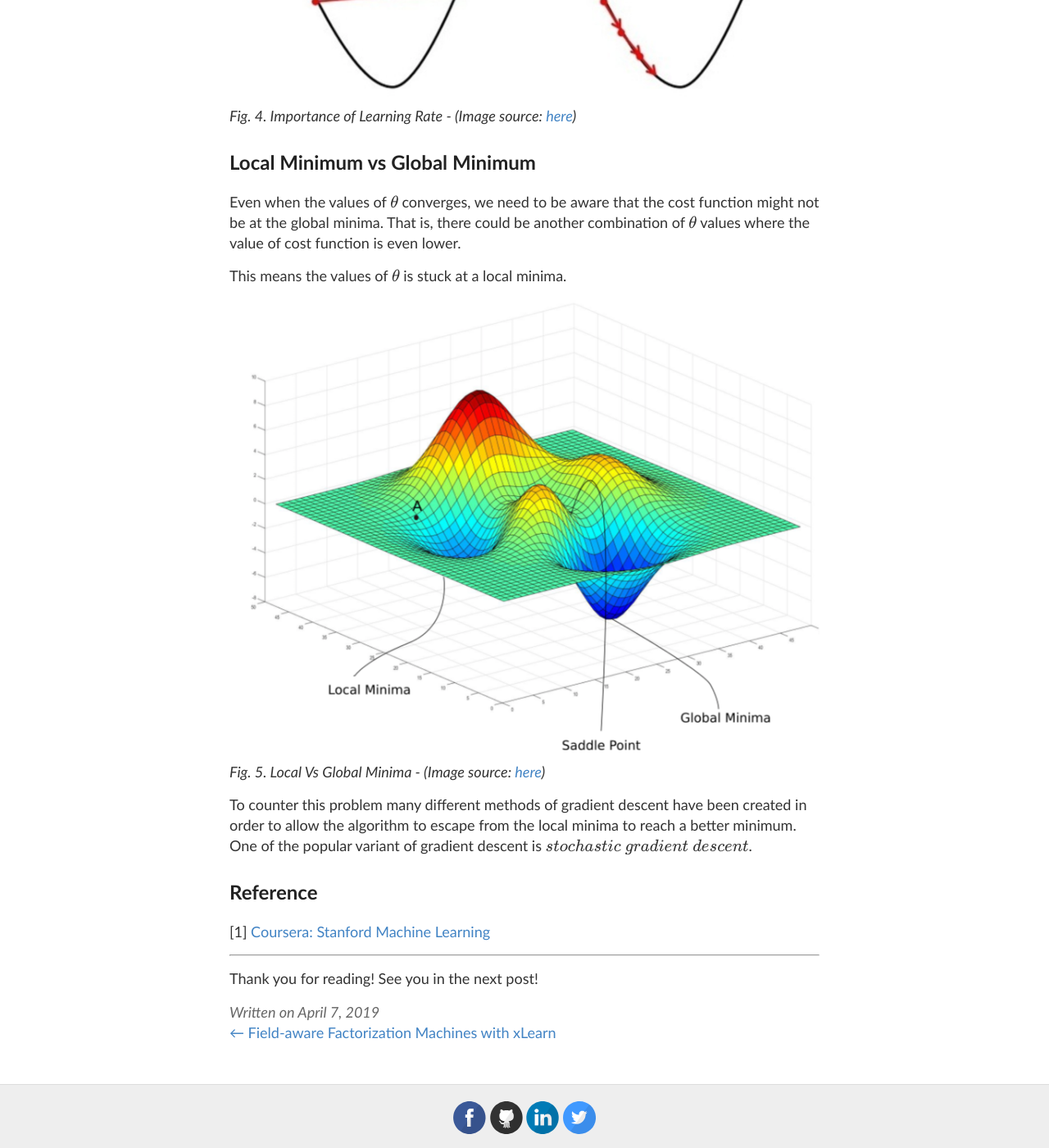
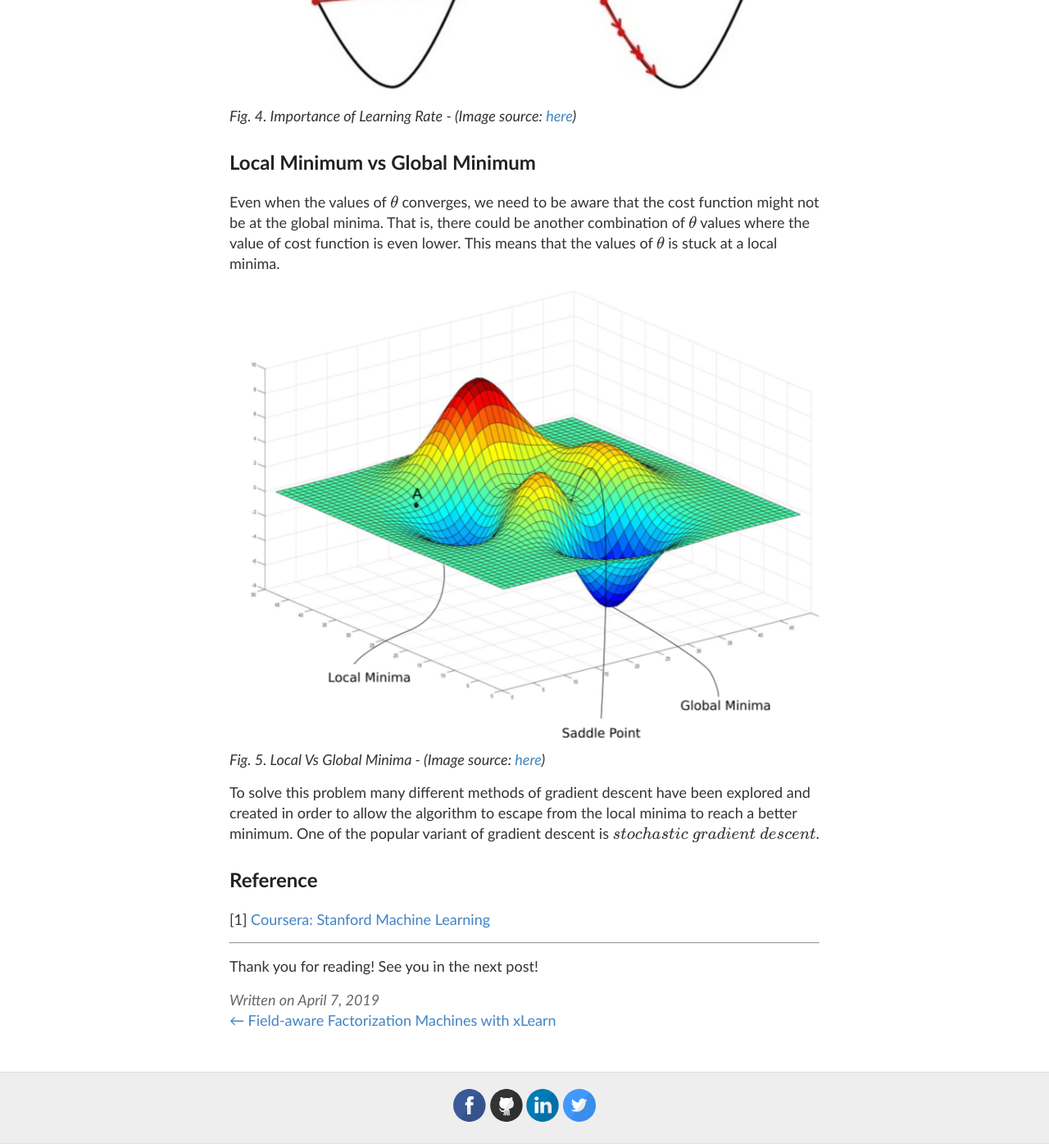
Before and after one commit to wngaw/wngaw.github.io, a Jekyll site: the page built from _posts/2019-04-07-linear-regression.md, in a window 1280 px wide and 1400 px high, scrolled down 3952 px. Shown: the whole window at 82% size. Built offline with Jekyll 4.4.1, drawn with Linux system fonts in a browser that asks for light colours; formulas are drawn with MathJax 3; some of the changed text lies outside the part shown.

Commit message:
correct spelling

```diff
--- a/_posts/2019-04-07-linear-regression.md
+++ b/_posts/2019-04-07-linear-regression.md
@@ -114,7 +114,7 @@ In contrast, if $$\theta$$ is less than the optimal value of $$\theta$$, then th
 *Fig. 3. Gradient Descent - (Image source: [here](https://blog.goodaudience.com/gradient-descent-for-linear-regression-explained-7c60bc414bdd))*
 <br />
 
-However, this does not always ensure that $$\theta$$ converges. If the learning rate is too large, the updated value of $$\theta$$ might go beyond the optimal value of $$theta$$ at the global minimum.
+However, this does not always ensure that $$\theta$$ converges. If the learning rate is too large, the updated value of $$\theta$$ might go beyond the optimal value of $$\theta$$ at the global minimum.
 
 ![learning_rate]({{ '/images/gradient_descent_learning_rate.png' | relative_url }})
 <br />
@@ -123,16 +123,14 @@ However, this does not always ensure that $$\theta$$ converges. If the learning
 
 ## Local Minimum vs Global Minimum
 
-Even when the values of $$\theta$$ converges, we need to be aware that the cost function might not be at the global minima. That is, there could be another combination of $$\theta$$ values where the value of cost function is even lower.
-
-This means the values of $$\theta$$ is stuck at a local minima.
+Even when the values of $$\theta$$ converges, we need to be aware that the cost function might not be at the global minima. That is, there could be another combination of $$\theta$$ values where the value of cost function is even lower. This means that the values of $$\theta$$ is stuck at a local minima.
 
 ![minima]({{ '/images/local_vs_global_minima.png' | relative_url }})
 <br />
 *Fig. 5. Local Vs Global Minima - (Image source: [here](https://blog.goodaudience.com/gradient-descent-for-linear-regression-explained-7c60bc414bdd))*
 <br />
 
-To counter this problem many different methods of gradient descent have been created in order to allow the algorithm to escape from the local minima to reach a better minimum. One of the popular variant of gradient descent is $$\textit{stochastic gradient descent}$$.
+To solve this problem many different methods of gradient descent have been explored and created in order to allow the algorithm to escape from the local minima to reach a better minimum. One of the popular variant of gradient descent is $$\textit{stochastic gradient descent}$$.
 
 ## Reference
 
```
Also changed, not shown: other parts of _posts/2019-04-07-linear-regression.md (+1 -1 lines).
